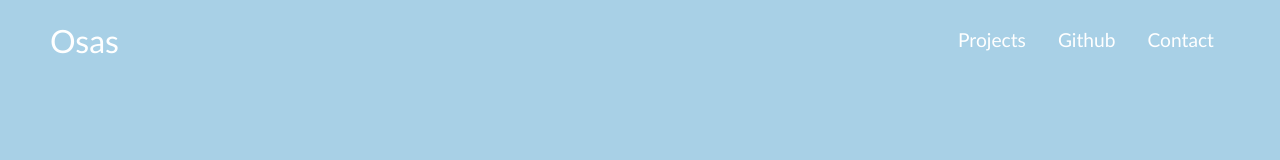
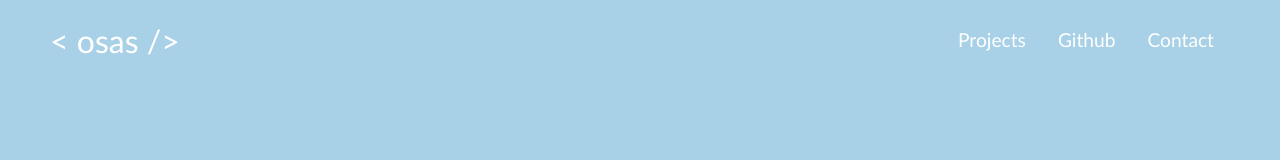
Before and after one commit to OsasAzamegbe/Portfolio-v1, a React (Create React App) app: page / in a window 1280 px wide. Shown: the top 160 px of the page. Built offline with nearby package versions, Linux system fonts and the light colour scheme.

Commit message:
CHORE: changed navbar logo

```diff
--- a/src/components/Navbar.js
+++ b/src/components/Navbar.js
@@ -16,7 +16,7 @@ const Navbar = () => {
         <nav className="navbar">
             <div className="navbar-container container">
                 <Link to="/" className="navbar-logo" onClick={closeMobileMenu}  >
-                    Osas
+                    {"< osas />"}
                 </Link>
                 <div className="menu-icon" onClick={clickHandler} >
                     {click ? <FaTimes className="fa-times" /> : <FaBars className="fa-bars"/>}
```
